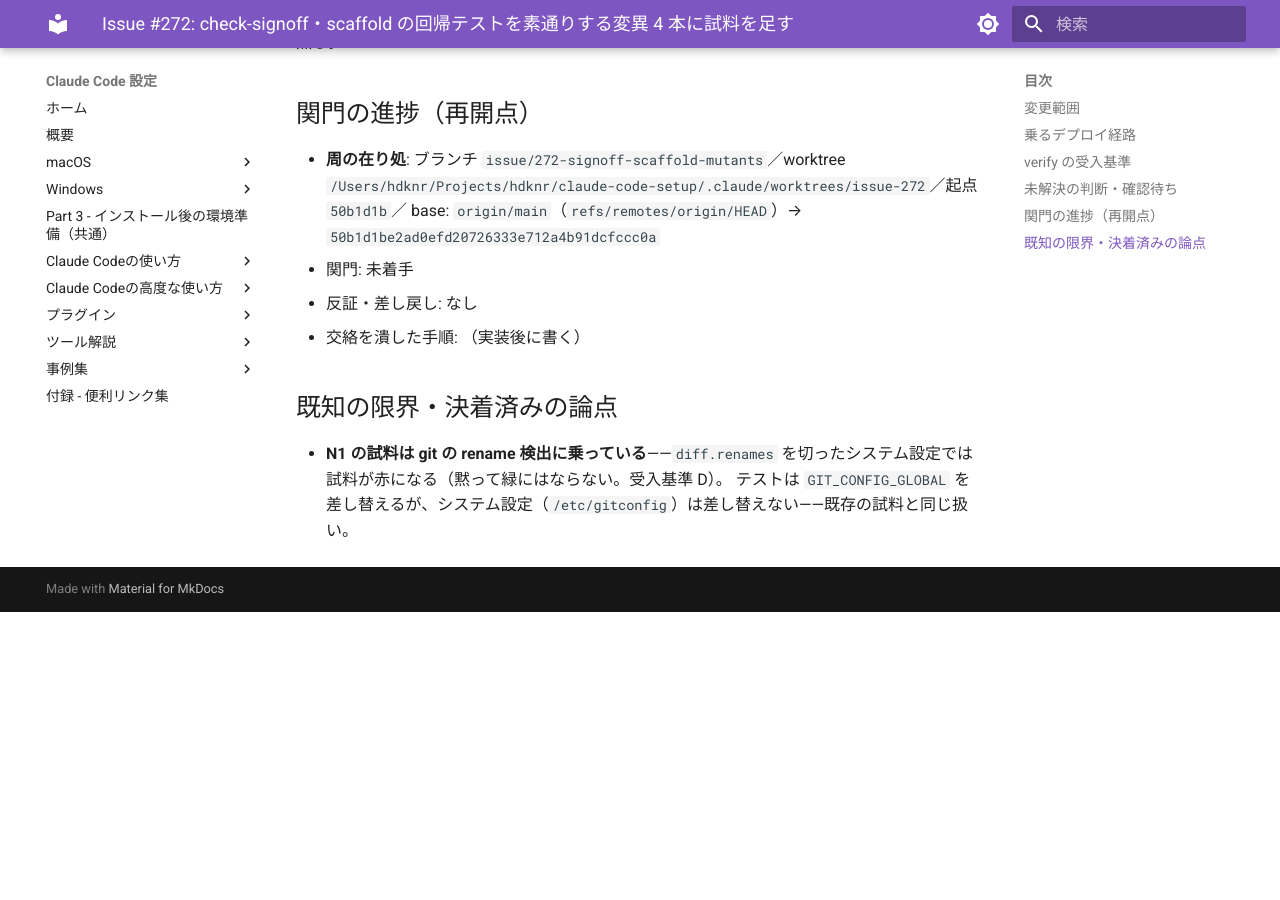
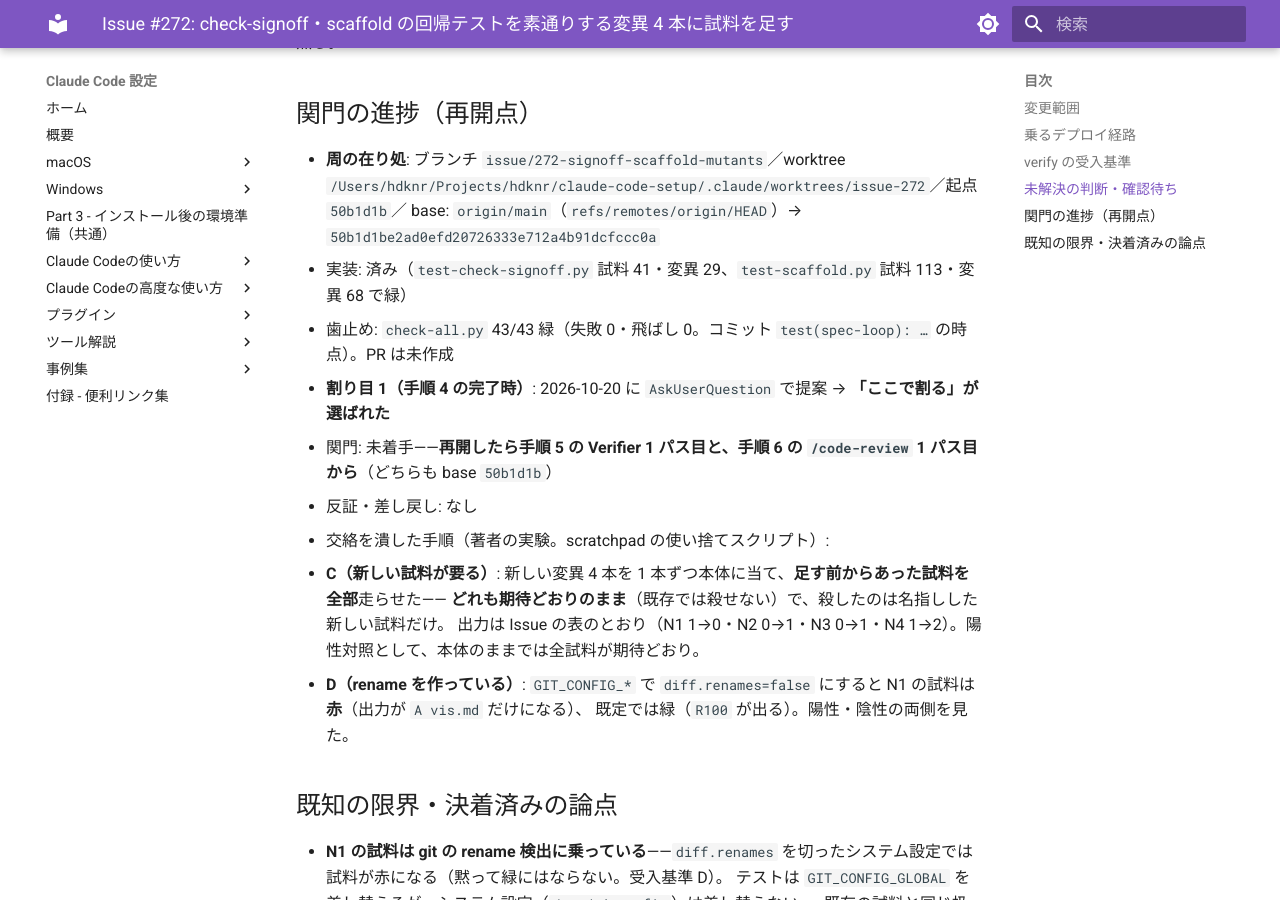
Before and after one commit to hdknr/claude-code-setup, an MkDocs documentation site: the page built from docs/plans/issue-272.md, in a window 1280 px wide and 900 px high, scrolled down 2050 px. Built offline with MkDocs 1.6.1 and Material for MkDocs 9.7.7, drawn with Linux system fonts in a browser that asks for light colours; before the commit the page ends 2662 px from its top, so only the background shows below that.

Commit message:
docs(plans): #272 の再開点（手順 4 の割り目）を記録
Refs #272

Co-Authored-By: Claude Opus 5.5 <noreply@anthropic.com>

```diff
--- a/docs/plans/issue-272.md
+++ b/docs/plans/issue-272.md
@@ -53,9 +53,17 @@ docstring の「見るもの」が試料の性質を列挙しているので、*
 - **周の在り処**: ブランチ `issue/272-signoff-scaffold-mutants`／worktree
   `/Users/hdknr/Projects/hdknr/claude-code-setup/.claude/worktrees/issue-272`／起点 `50b1d1b`／
   base: `origin/main`（`refs/remotes/origin/HEAD`）→ `50b1d1be2ad0efd20726333e712a4b91dcfccc0a`
-- 関門: 未着手
+- 実装: 済み（`test-check-signoff.py` 試料 41・変異 29、`test-scaffold.py` 試料 113・変異 68 で緑）
+- 歯止め: `check-all.py` 43/43 緑（失敗 0・飛ばし 0。コミット `test(spec-loop): …` の時点）。PR は未作成
+- **割り目 1（手順 4 の完了時）**: 2026-10-20 に `AskUserQuestion` で提案 → **「ここで割る」が選ばれた**
+- 関門: 未着手——**再開したら手順 5 の Verifier 1 パス目と、手順 6 の `/code-review` 1 パス目から**（どちらも base `50b1d1b`）
 - 反証・差し戻し: なし
-- 交絡を潰した手順: （実装後に書く）
+- 交絡を潰した手順（著者の実験。scratchpad の使い捨てスクリプト）:
+  - **C（新しい試料が要る）**: 新しい変異 4 本を 1 本ずつ本体に当て、**足す前からあった試料を全部**走らせた——
+    **どれも期待どおりのまま**（既存では殺せない）で、殺したのは名指しした新しい試料だけ。
+    出力は Issue の表のとおり（N1 1→0・N2 0→1・N3 0→1・N4 1→2）。陽性対照として、本体のままでは全試料が期待どおり。
+  - **D（rename を作っている）**: `GIT_CONFIG_*` で `diff.renames=false` にすると N1 の試料は**赤**（出力が `A vis.md` だけになる）、
+    既定では緑（`R100` が出る）。陽性・陰性の両側を見た。
 
 ## 既知の限界・決着済みの論点
 
```
